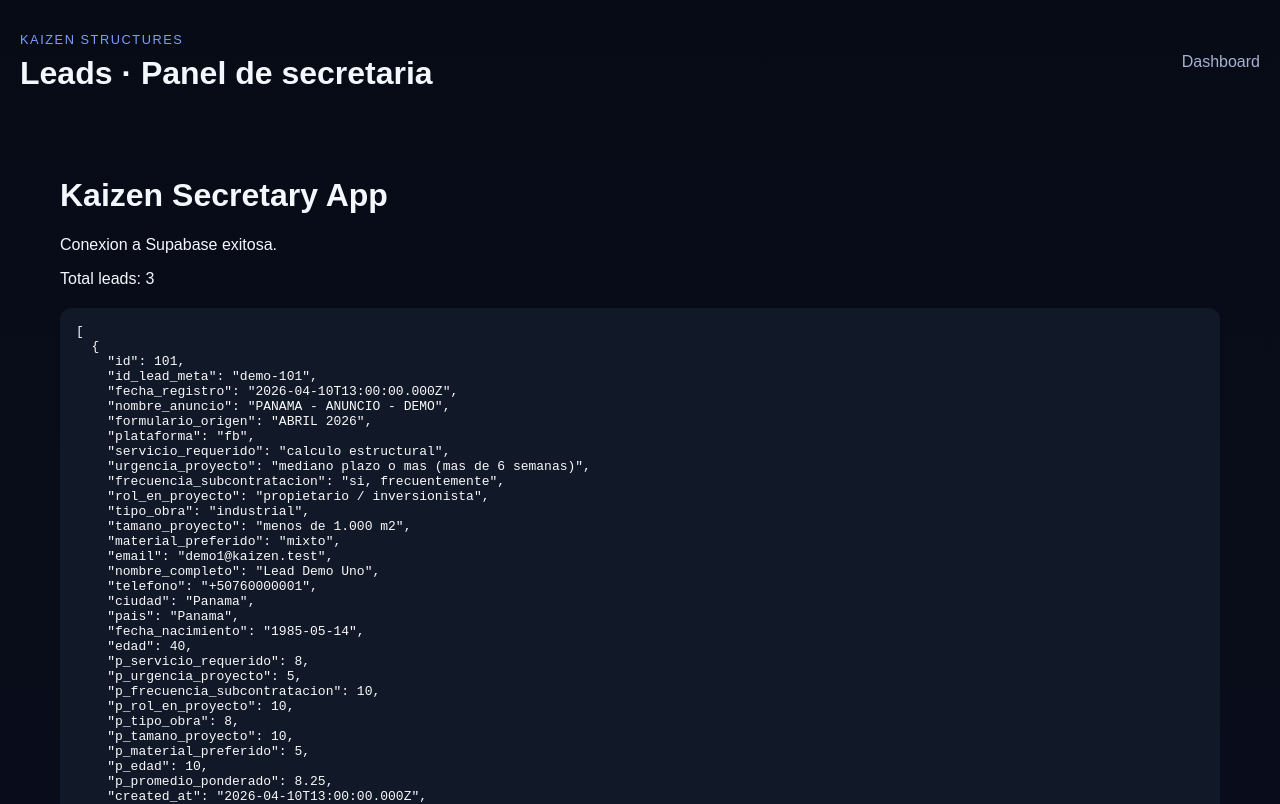
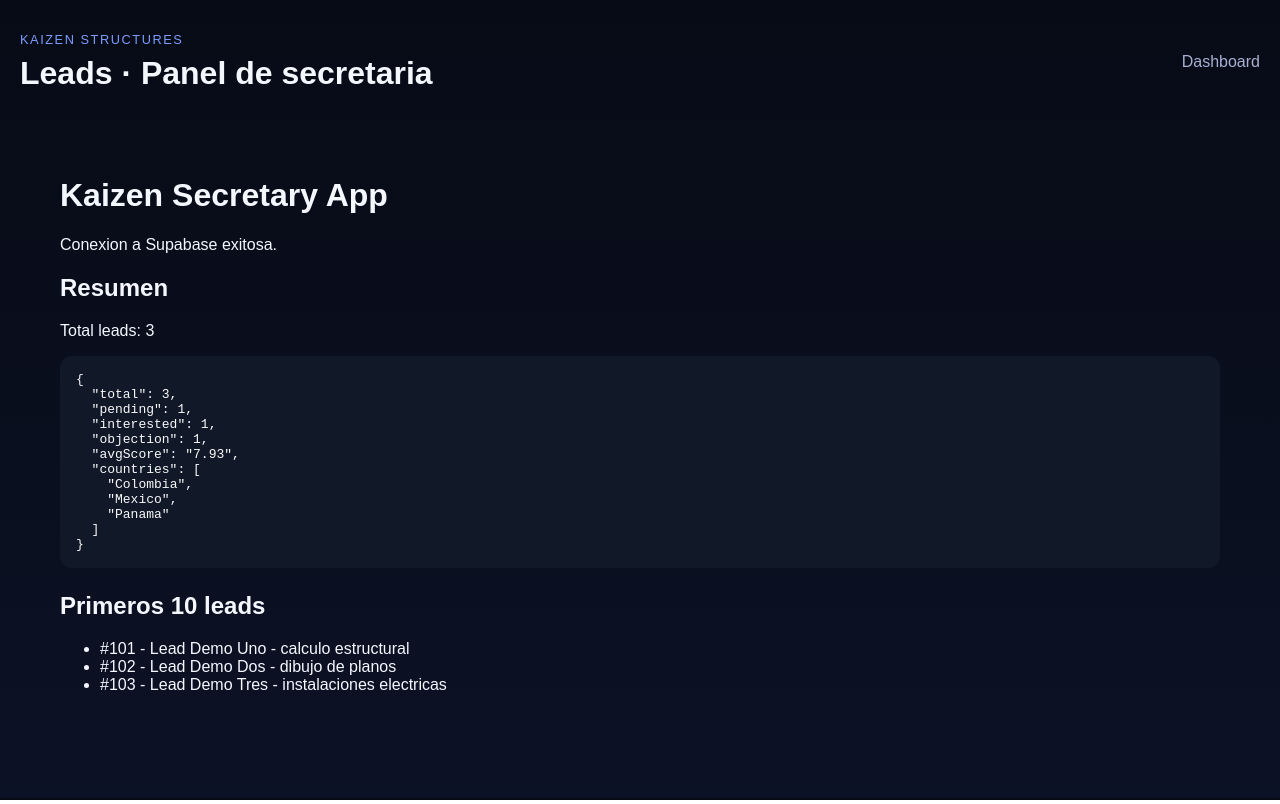
Before and after one commit to engineeringven1/kaizen-app, a Next.js app: page / in a window 1280 px wide. Shown: the top 804 px of the page. Built offline with nearby package versions, Linux system fonts and the light colour scheme; no server answers.

Commit message:
Probar stats y leads sin componentes

```diff
--- a/app/page.jsx
+++ b/app/page.jsx
@@ -1,13 +1,18 @@
-import { getAllLeads } from '@/lib/leads';
+import { getAllLeads, getDashboardStats } from '@/lib/leads';
 
 export default async function HomePage() {
   try {
-    const leads = await getAllLeads({});
+    const [stats, leads] = await Promise.all([
+      getDashboardStats({}),
+      getAllLeads({})
+    ]);
 
     return (
       <main style={{ padding: '40px', fontFamily: 'Arial, sans-serif' }}>
         <h1>Kaizen Secretary App</h1>
         <p>Conexion a Supabase exitosa.</p>
+
+        <h2>Resumen</h2>
         <p>Total leads: {Array.isArray(leads) ? leads.length : 0}</p>
 
         <pre
@@ -19,11 +24,20 @@
             padding: '16px',
             borderRadius: '12px',
             overflowX: 'auto',
-            marginTop: '20px'
+            marginBottom: '24px'
           }}
         >
-          {JSON.stringify(leads?.slice?.(0, 2) || leads, null, 2)}
+          {JSON.stringify(stats, null, 2)}
         </pre>
+
+        <h2>Primeros 10 leads</h2>
+        <ul>
+          {(leads || []).slice(0, 10).map((lead) => (
+            <li key={lead.id}>
+              #{lead.id} - {lead.nombre_completo || 'Sin nombre'} - {lead.servicio_requerido || 'Sin servicio'}
+            </li>
+          ))}
+        </ul>
       </main>
     );
   } catch (error) {
```
